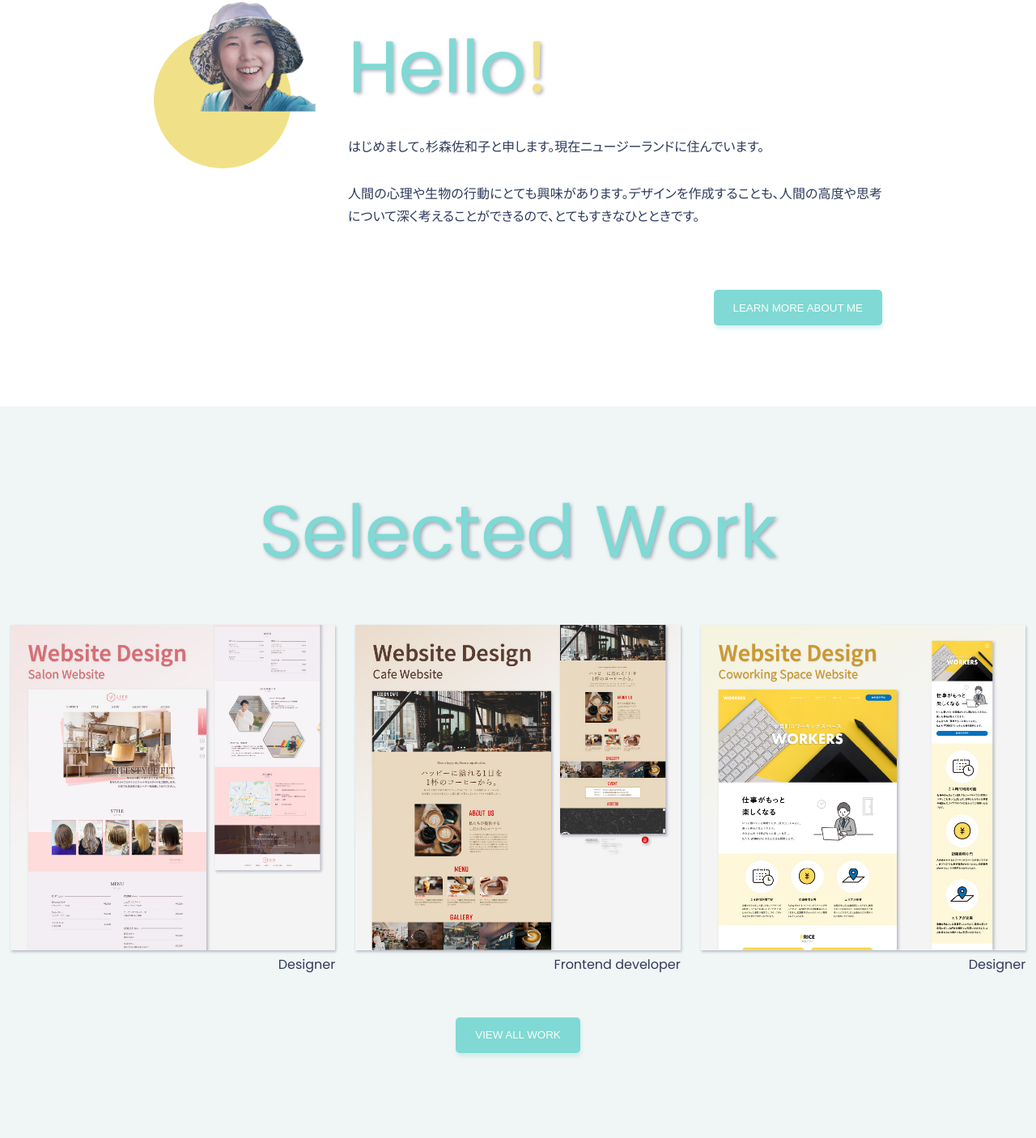
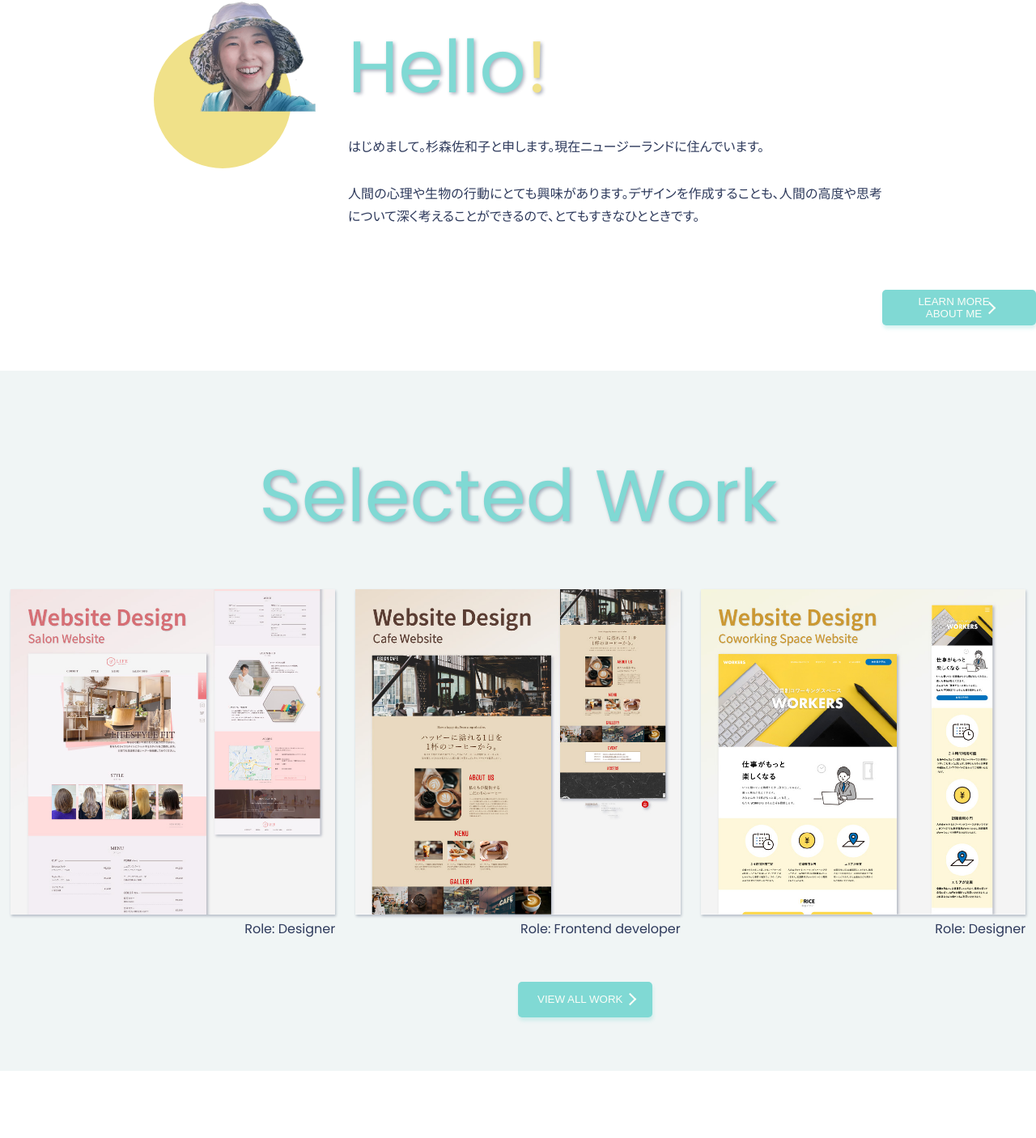
Before and after one commit to SawakoSugimori/Dezasuta-GitHub, a PHP site: page / in a window 1280 px wide. Shown: the part 862-2268 px from the top of the page at 81% size. Run offline with PHP 8.4, Linux system fonts and the light colour scheme.

Commit message:
Style: Add an arrow on a button

```diff
--- a/portfolio/css/commons.css
+++ b/portfolio/css/commons.css
@@ -70,7 +70,8 @@ img {
 
 /* Button style */
 button {
-  padding: 0 24px;
+  position: absolute;
+  padding: 0 37px 0 24px;
   border: none;
   background-color: #80d9d4;
   box-shadow: 1px 4px 4px rgba(128, 217, 212, 0.3);
@@ -78,6 +79,19 @@ button {
   text-transform: uppercase;
   color: #fafdf8;
   height: 44px;
+}
+
+button::after {
+  position: absolute;
+  margin: auto 4px;
+  top: 0;
+  bottom: 0;
+  content: "";
+  width: 9px;
+  height: 9px;
+  border-top: 2px solid #fafdf8;
+  border-right: 2px solid #fafdf8;
+  transform: rotate(45deg);
 }
 
 /* Global nav */
--- a/portfolio/css/commons.scss
+++ b/portfolio/css/commons.scss
@@ -68,7 +68,8 @@ img {
 
 /* Button style */
 button {
-    padding: 0 24px;
+    position: absolute;
+    padding: 0 37px 0 24px;
     border: none;
     background-color: $secondary-color;
     box-shadow: 1px 4px 4px rgba($secondary-color, $alpha: 0.3);
@@ -76,6 +77,18 @@ button {
     text-transform: uppercase;
     color: $dominant-color;
     height: 44px;
+}
+button::after {
+    position: absolute;
+    margin: auto 4px;
+    top: 0;
+    bottom: 0;
+    content: "";
+    width: 9px;
+    height: 9px;
+    border-top: 2px solid $dominant-color;
+    border-right: 2px solid $dominant-color;
+    transform: rotate(45deg);
 }
 /* Global nav */
 .global_nav {
--- a/portfolio/css/style.css
+++ b/portfolio/css/style.css
@@ -129,6 +129,9 @@
 .work .works .item {
   width: 32%;
 }
+.work .works .role::before {
+  content: "Role: ";
+}
 .work .btn {
   text-align: center;
 }
--- a/portfolio/css/style.scss
+++ b/portfolio/css/style.scss
@@ -136,6 +136,9 @@
         .item {
             width: 32%;
         }
+        .role::before {
+            content: "Role: ";
+        }
     }
     .btn {
         text-align: center;
```
Also changed, not shown: 2 other files.
